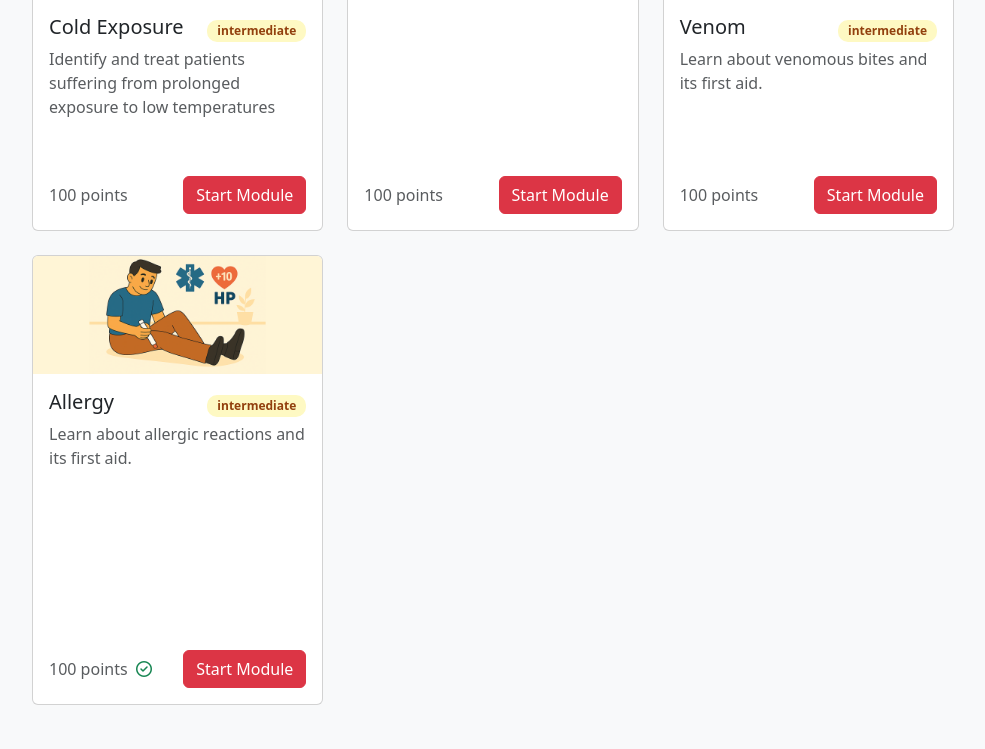
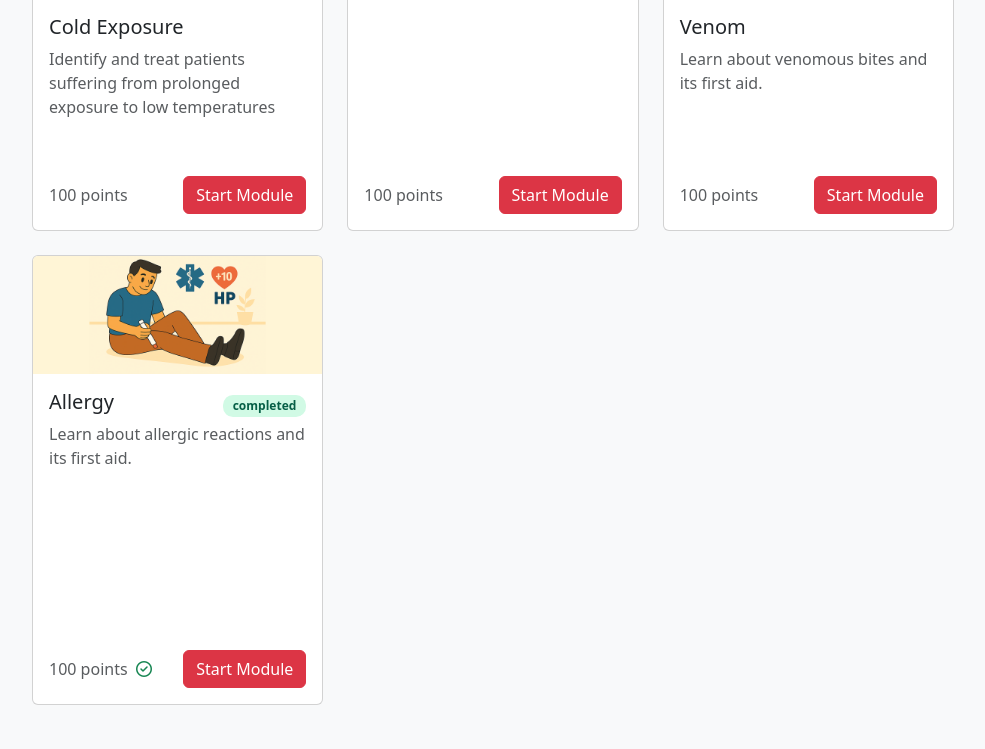
Before and after one commit to jayan110105/FirstAidMain, a Django app: page /modules/ in a window 1280 px wide. Shown: the part 1307-2056 px from the top of the page, without its empty margins (282-1267 px from the left). Run offline with Django 5.2, Linux system fonts and the light colour scheme; a user stored in the database is signed in; data comes from the database, SQL or seed files in the repository; both versions use the stored data as it was after the commit.

Commit message:
Quiz Fixed

```diff
--- a/training/templates/burns_quiz.html
+++ b/training/templates/burns_quiz.html
@@ -142,6 +142,7 @@
     let timeLeft = 20;
     let score = 0;
     let timerInterval = null;
+    let totalTimeSpent = 0;
 
     function updateScoreDisplay() {
       $('#scoreDisplay').text(`${score} Points`);
--- a/training/templates/cardiac_emergencies_quiz.html
+++ b/training/templates/cardiac_emergencies_quiz.html
@@ -142,6 +142,7 @@
     let timeLeft = 20;
     let score = 0;
     let timerInterval = null;
+    let totalTimeSpent = 0;
 
     function updateScoreDisplay() {
       $('#scoreDisplay').text(`${score} Points`);
--- a/training/templates/choking_quiz.html
+++ b/training/templates/choking_quiz.html
@@ -143,6 +143,7 @@
     let timeLeft = 20;
     let score = 0;
     let timerInterval = null;
+    let totalTimeSpent = 0;
 
     function updateScoreDisplay() {
       $('#scoreDisplay').text(`${score} Points`);
--- a/training/templates/cold_quiz.html
+++ b/training/templates/cold_quiz.html
@@ -143,6 +143,7 @@
     let timeLeft = 20;
     let score = 0;
     let timerInterval = null;
+    let totalTimeSpent = 0;
 
     function updateScoreDisplay() {
       $('#scoreDisplay').text(`${score} Points`);
--- a/training/templates/fractures_and_sprains_quiz.html
+++ b/training/templates/fractures_and_sprains_quiz.html
@@ -143,6 +143,7 @@
     let timeLeft = 20;
     let score = 0;
     let timerInterval = null;
+    let totalTimeSpent = 0;
 
     function updateScoreDisplay() {
       $('#scoreDisplay').text(`${score} Points`);
--- a/training/templates/heat_quiz.html
+++ b/training/templates/heat_quiz.html
@@ -143,6 +143,7 @@
     let timeLeft = 20;
     let score = 0;
     let timerInterval = null;
+    let totalTimeSpent = 0;
 
     function updateScoreDisplay() {
       $('#scoreDisplay').text(`${score} Points`);
--- a/training/templates/modules.html
+++ b/training/templates/modules.html
@@ -22,7 +22,9 @@
           <div class="card-body d-flex flex-column">
             <div class="d-flex justify-content-between align-items-center">
               <h5 class="card-title">Burns</h5>
-              <span class="badge badge-advanced">beginner</span>
+              {% if 'Burns First Aid Quiz' in completed_modules %}
+                <span class="badge badge-advanced">completed</span>
+              {% endif %}
             </div>
             <p class="card-text text-muted">
               Learn about different types of burns and how to treat them.
@@ -45,7 +47,9 @@
           <div class="card-body d-flex flex-column">
             <div class="d-flex justify-content-between align-items-center">
               <h5 class="card-title">Wounds</h5>
-              <span class="badge badge-advanced">beginner</span>
+              {% if 'Wounds First Aid Quiz' in completed_modules %}
+                <span class="badge badge-advanced">completed</span>
+              {% endif %}
             </div>
             <p class="card-text text-muted">Learn about different types of wounds and how to treat them.</p>
             <div class="mt-auto d-flex justify-content-between align-items-center mt-3">
@@ -67,7 +71,9 @@
           <div class="card-body d-flex flex-column">
             <div class="d-flex justify-content-between align-items-center">
               <h5 class="card-title">Fractures and Sprains</h5>
-              <span class="badge badge-advanced">beginner</span>
+              {% if 'Fractures and Sprains First Aid Quiz' in completed_modules %}
+                <span class="badge badge-advanced">completed</span>
+              {% endif %}
             </div>
             <p class="card-text text-muted">Identify and stabilize fractures and sprains.</p>
             <div class="mt-auto d-flex justify-content-between align-items-center mt-3">
@@ -89,7 +95,9 @@
           <div class="card-body d-flex flex-column">
             <div class="d-flex justify-content-between align-items-center">
               <h5 class="card-title">Cardiac Emergencies</h5>
-              <span class="badge badge-advanced">beginner</span>
+              {% if 'Cardiac Emergencies First Aid Quiz' in completed_modules %}
+                <span class="badge badge-advanced">completed</span>
+              {% endif %}
             </div>
             <p class="card-text text-muted">Handle CPR and heart-related emergencies.</p>
             <div class="mt-auto d-flex justify-content-between align-items-center mt-3">
@@ -111,7 +119,9 @@
           <div class="card-body d-flex flex-column">
             <div class="d-flex justify-content-between align-items-center">
               <h5 class="card-title">Choking</h5>
-              <span class="badge badge-advanced">beginner</span>
+              {% if 'Choking First Aid Quiz' in completed_modules %}
+                <span class="badge badge-advanced">completed</span>
+              {% endif %}
             </div>
             <p class="card-text text-muted">Learn how to assist someone who is choking.</p>
             <div class="mt-auto d-flex justify-content-between align-items-center mt-3">
@@ -133,7 +143,9 @@
           <div class="card-body d-flex flex-column">
             <div class="d-flex justify-content-between align-items-center">
               <h5 class="card-title">Heat Exposure</h5>
-              <span class="badge badge-intermediate">intermediate</span>
+              {% if 'Heat First Aid Quiz' in completed_modules %}
+                <span class="badge badge-advanced">completed</span>
+              {% endif %}
             </div>
             <p class="card-text text-muted">Identify and treat patients suffering from prolonged exposure to high temperatures</p>
             <div class="mt-auto d-flex justify-content-between align-items-center mt-3">
@@ -154,7 +166,9 @@
           <div class="card-body d-flex flex-column">
             <div class="d-flex justify-content-between align-items-center">
               <h5 class="card-title">Cold Exposure</h5>
-              <span class="badge badge-intermediate">intermediate</span>
+              {% if 'Cold First Aid Quiz' in completed_modules %}
+                <span class="badge badge-advanced">completed</span>
+              {% endif %}
             </div>
             <p class="card-text text-muted">Identify and treat patients suffering from prolonged exposure to low temperatures</p>
             <div class="mt-auto d-flex justify-content-between align-items-center mt-3">
@@ -176,7 +190,9 @@
           <div class="card-body d-flex flex-column">
             <div class="d-flex justify-content-between align-items-center">
               <h5 class="card-title">Poison</h5>
-              <span class="badge badge-intermediate">intermediate</span>
+              {% if 'Poison First Aid Quiz' in completed_modules %}
+                <span class="badge badge-advanced">completed</span>
+              {% endif %}
             </div>
             <p class="card-text text-muted">Learn how to diagnose and treat poisoned patients.</p>
             <div class="mt-auto d-flex justify-content-between align-items-center mt-3">
@@ -197,7 +213,9 @@
           <div class="card-body d-flex flex-column">
             <div class="d-flex justify-content-between align-items-center">
               <h5 class="card-title">Venom</h5>
-              <span class="badge badge-intermediate">intermediate</span>
+              {% if 'Venom First Aid Quiz' in completed_modules %}
+                <span class="badge badge-advanced">completed</span>
+              {% endif %}
             </div>
             <p class="card-text text-muted">Learn about venomous bites and its first aid.</p>
             <div class="mt-auto d-flex justify-content-between align-items-center mt-3">
@@ -218,7 +236,9 @@
           <div class="card-body d-flex flex-column">
             <div class="d-flex justify-content-between align-items-center">
               <h5 class="card-title">Allergy</h5>
-              <span class="badge badge-intermediate">intermediate</span>
+              {% if 'Allergic Reactions First Aid Quiz' in completed_modules %}
+                <span class="badge badge-advanced">completed</span>
+              {% endif %}
             </div>
             <p class="card-text text-muted">Learn about allergic reactions and its first aid.</p>
             <div class="mt-auto d-flex justify-content-between align-items-center mt-3">
--- a/training/templates/poison_quiz.html
+++ b/training/templates/poison_quiz.html
@@ -142,6 +142,7 @@
     let timeLeft = 20;
     let score = 0;
     let timerInterval = null;
+    let totalTimeSpent = 0;
 
     function updateScoreDisplay() {
       $('#scoreDisplay').text(`${score} Points`);
--- a/training/templates/venom_quiz.html
+++ b/training/templates/venom_quiz.html
@@ -143,6 +143,7 @@
     let timeLeft = 20;
     let score = 0;
     let timerInterval = null;
+    let totalTimeSpent = 0;
 
     function updateScoreDisplay() {
       $('#scoreDisplay').text(`${score} Points`);
--- a/training/templates/wounds_quiz.html
+++ b/training/templates/wounds_quiz.html
@@ -144,6 +144,7 @@
     let timeLeft = 20;
     let score = 0;
     let timerInterval = null;
+    let totalTimeSpent = 0;
 
     function updateScoreDisplay() {
       $('#scoreDisplay').text(`${score} Points`);
```
Also changed, not shown: db.sqlite3.
